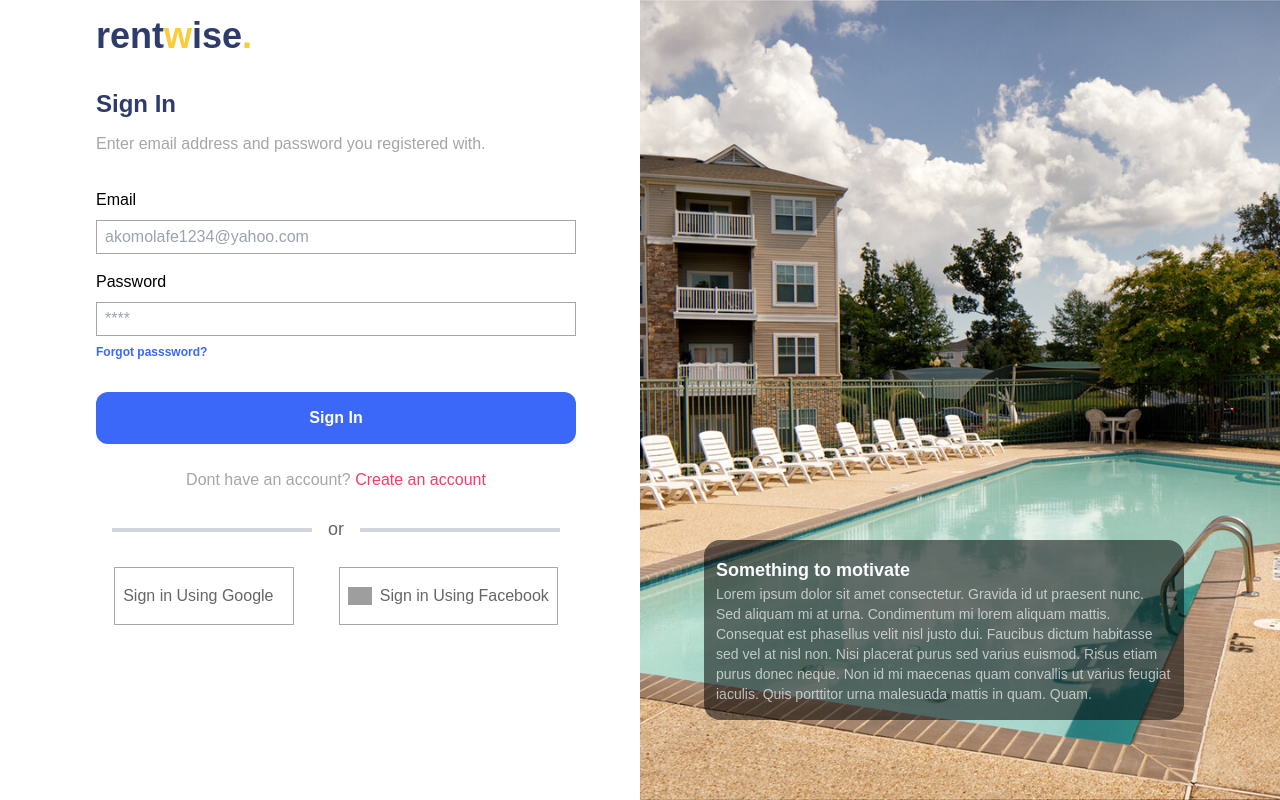
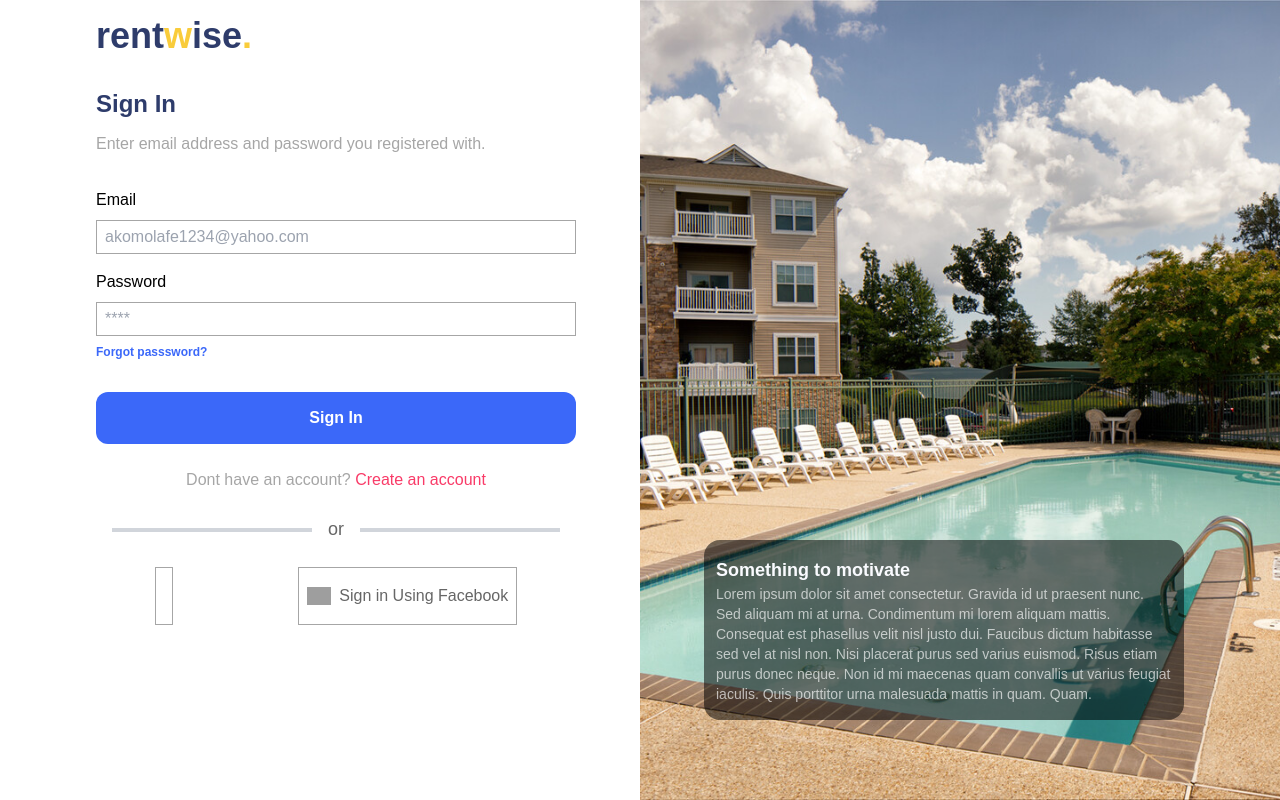
Before and after one commit to Obadea/rentwise, a React (Create React App) app: page /signin in a window 1280 px wide. Built offline with nearby package versions, Linux system fonts and the light colour scheme; grey boxes are pictures that could not be loaded; a web font is replaced by a local one.

Commit message:
added googleLogout

```diff
--- a/src/pages/signinpage/SignInPage.jsx
+++ b/src/pages/signinpage/SignInPage.jsx
@@ -2,7 +2,7 @@ import React, { useState } from "react";
 import Logo from "../../components/Logo";
 import { Link } from "react-router-dom";
 import swimming from "../../assets/swimmingpool.jpg";
-import { GoogleLogin } from "@react-oauth/google";
+import { GoogleLogin, googleLogout } from "@react-oauth/google";
 
 function SignInPage() {
   const [email, setEmail] = useState("");
@@ -105,7 +105,7 @@ function SignInPage() {
                 className="w-5"
                 alt="img"
               /> */}
-              Sign in Using Google
+
               <GoogleLogin onSuccess={responseMessage} onError={errorMessage} />
             </h4>
 
```
